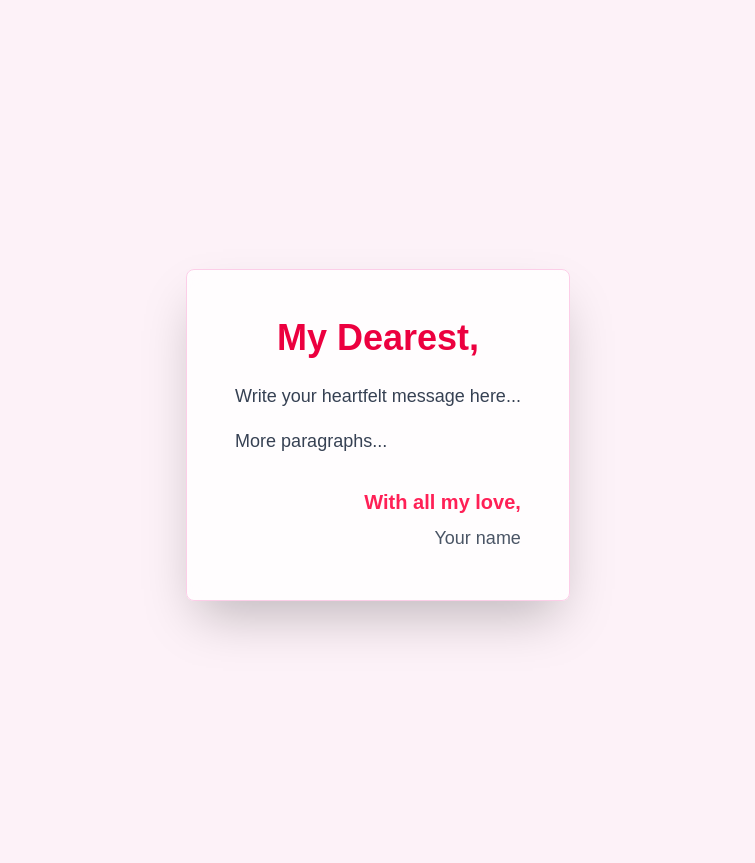
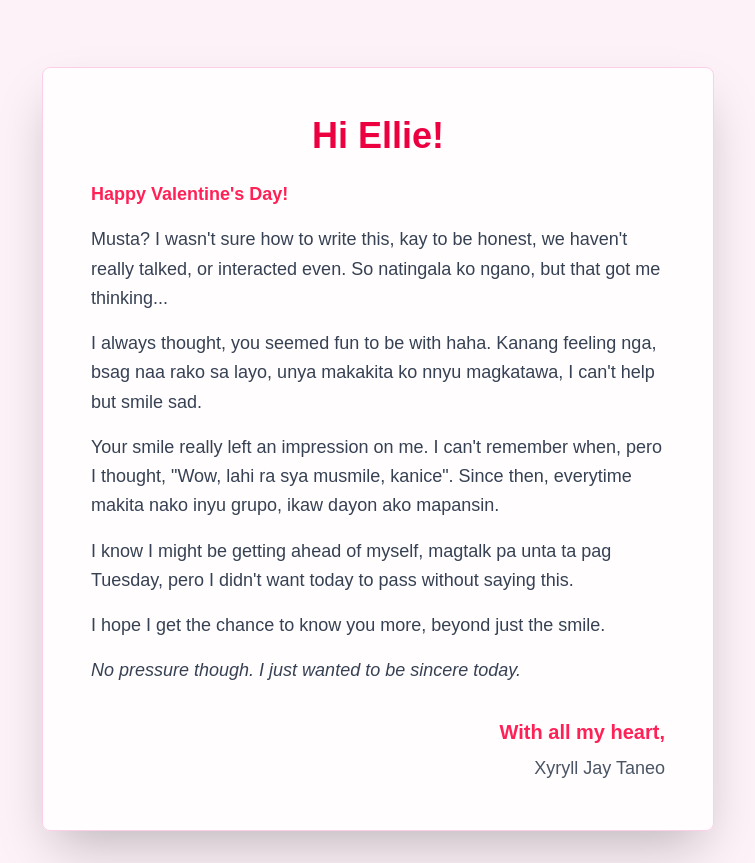
Before and after one commit to xy-real/blooming, a Next.js app: page / in a window 1280 px wide. Shown: the part 765-1628 px from the top of the page, without its empty margins (262-1017 px from the left). Before the commit the page ends 1600 px from the top, so only its background shows below. Built offline with nearby package versions, Linux system fonts and the light colour scheme.

Commit message:
feat: add letter and flower icon

```diff
--- a/app/layout.tsx
+++ b/app/layout.tsx
@@ -15,6 +15,9 @@ const geistMono = Geist_Mono({
 export const metadata: Metadata = {
   title: "BLOOMING",
   description: "A confession",
+  icons: {
+    icon: '/flower_3025706.png',
+  },
 };
 
 export default function RootLayout({
--- a/components/Letter.tsx
+++ b/components/Letter.tsx
@@ -20,26 +20,45 @@ export default function Letter() {
         viewport={{ once: true }}
       >
         <h2 className="text-4xl font-bold text-rose-600 mb-6 text-center">
-          My Dearest,
+          Hi Ellie!
         </h2>
 
         <div className="space-y-4 text-lg text-gray-700 leading-relaxed">
-          <p>
-            {/* Add your letter content here */}
-            Write your heartfelt message here...
+          <p className="font-semibold text-rose-500">
+            Happy Valentine&apos;s Day!
           </p>
 
           <p>
-            More paragraphs...
+            Musta? I wasn&apos;t sure how to write this, kay to be honest, we haven&apos;t really talked, or interacted even. So natingala ko ngano, but that got me thinking...
+          </p>
+
+          <p>
+            I always thought, you seemed fun to be with haha. Kanang feeling nga, bsag naa rako sa layo, unya makakita ko nnyu magkatawa, I can&apos;t help but smile sad.
+          </p>
+
+          <p>
+            Your smile really left an impression on me. I can&apos;t remember when, pero I thought, &quot;Wow, lahi ra sya musmile, kanice&quot;. Since then, everytime makita nako inyu grupo, ikaw dayon ako mapansin.
+          </p>
+
+          <p>
+            I know I might be getting ahead of myself, magtalk pa unta ta pag Tuesday, pero I didn&apos;t want today to pass without saying this.
+          </p>
+
+          <p>
+            I hope I get the chance to know you more, beyond just the smile.
+          </p>
+
+          <p className="italic">
+            No pressure though. I just wanted to be sincere today.
           </p>
         </div>
 
         <div className="mt-8 text-right">
           <p className="text-xl text-rose-500 font-semibold">
-            With all my love,
+            With all my heart,
           </p>
           <p className="text-lg text-gray-600 mt-2">
-            Your name
+            Xyryll Jay Taneo
           </p>
         </div>
       </motion.div>
```
Also changed, not shown: public/flower_3025706.png (renamed from app/flower_3025706.png).
